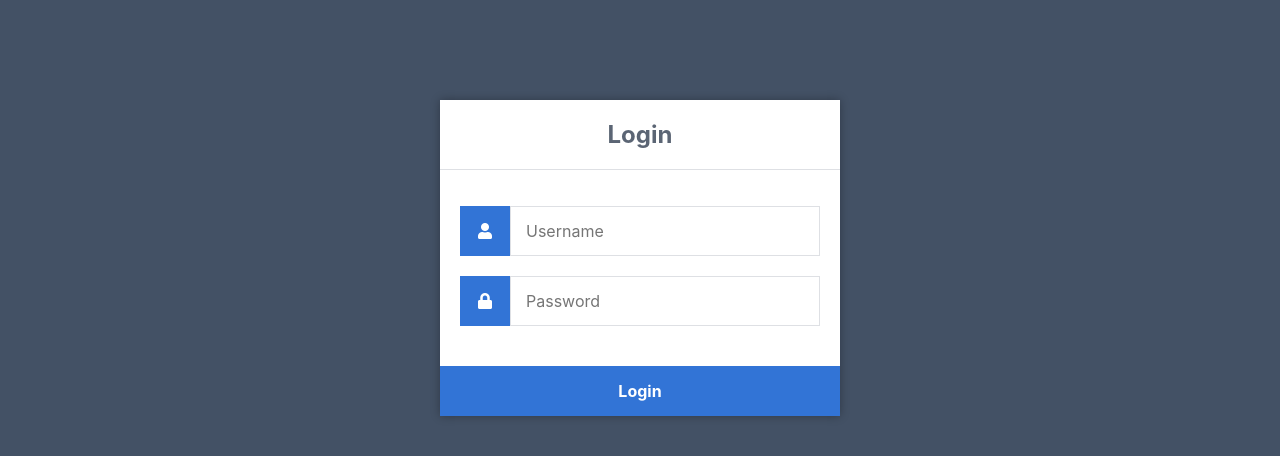
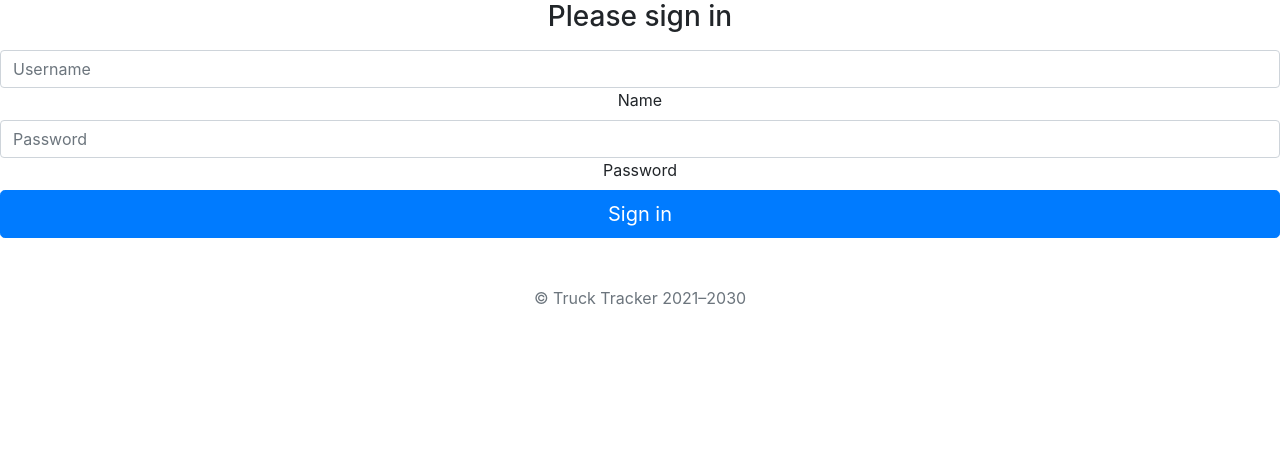
Before and after one commit to CodyBu/Truck-Tracker, a Flask app: page / in a window 1280 px wide. Shown: the top 456 px of the page. Run offline with Flask 2, Linux system fonts and the light colour scheme; some libraries are stand-ins or nearby versions.

Commit message:
Update index.html

```diff
--- a/templates/index.html
+++ b/templates/index.html
@@ -1,27 +1,36 @@
-<!DOCTYPE html>
-<html>
+<!doctype html>
+<html lang="en">
   <head>
     <meta charset="utf-8">
-		<title>Login</title>
-		<link rel="stylesheet" href="{{ url_for('static', filename='style.css') }}">
-		<link rel="stylesheet" href="https://use.fontawesome.com/releases/v5.7.1/css/all.css">
+
+    <title>Signin</title>
+
+    <!-- Custom styles for this template -->
+    <link rel="stylesheet" href="{{ url_for('static', filename='bootstrap.min.css') }}">
+    <link rel="stylesheet" href="{{ url_for('static', filename='signin.css') }}">
   </head>
+  <body class="text-center">
 
-	<body>
-		<div class="login">
-			<h1>Login</h1>
-			<form action="{{ url_for('login') }}" method="post">
-				<label for="username">
-					<i class="fas fa-user"></i>
-				</label>
-				<input type="text" name="username" placeholder="Username" id="username" required>
-				<label for="password">
-					<i class="fas fa-lock"></i>
-				</label>
-				<input type="password" name="password" placeholder="Password" id="password" required>
+<main class="form-signin">
+  <form  action="{{ url_for('login') }}" method="post">
+    <!--<img class="mb-4" src="../assets/brand/bootstrap-logo.svg" alt="" width="72" height="57">-->
+    <h1 class="h3 mb-3 fw-normal">Please sign in</h1>
+    <div class="form-floating">
+      <input type="text" class="form-control" name="username" id="username" placeholder="Username" required>
+      <label for="floatingInput">Name</label>
+    </div>
+    <div class="form-floating">
+      <input type="password" class="form-control" name="password" id="password" placeholder="Password" required>
+      <label for="floatingPassword">Password</label>
+    </div>
     <div class="msg">{{ msg }}</div>
-				<input type="submit" value="Login">
+    <button class="w-100 btn btn-lg btn-primary" type="submit" value="Login">Sign in</button>
+
+    <p class="mt-5 mb-3 text-muted">&copy; Truck Tracker 2021–2030</p>
   </form>
-		</div>
+</main>
+
+
+
   </body>
 </html>
```
Lines whose indentation alone changed are shown as unchanged.
